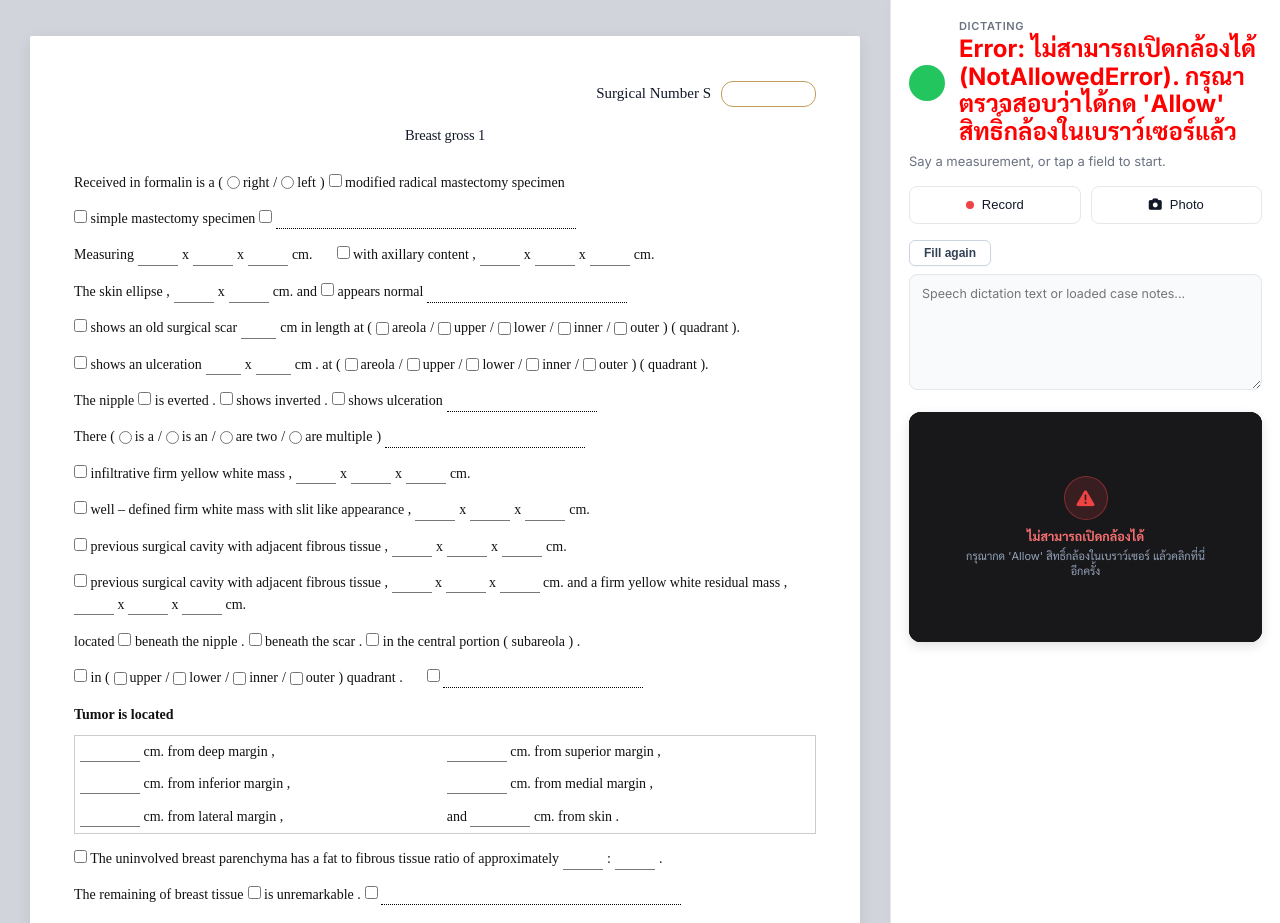
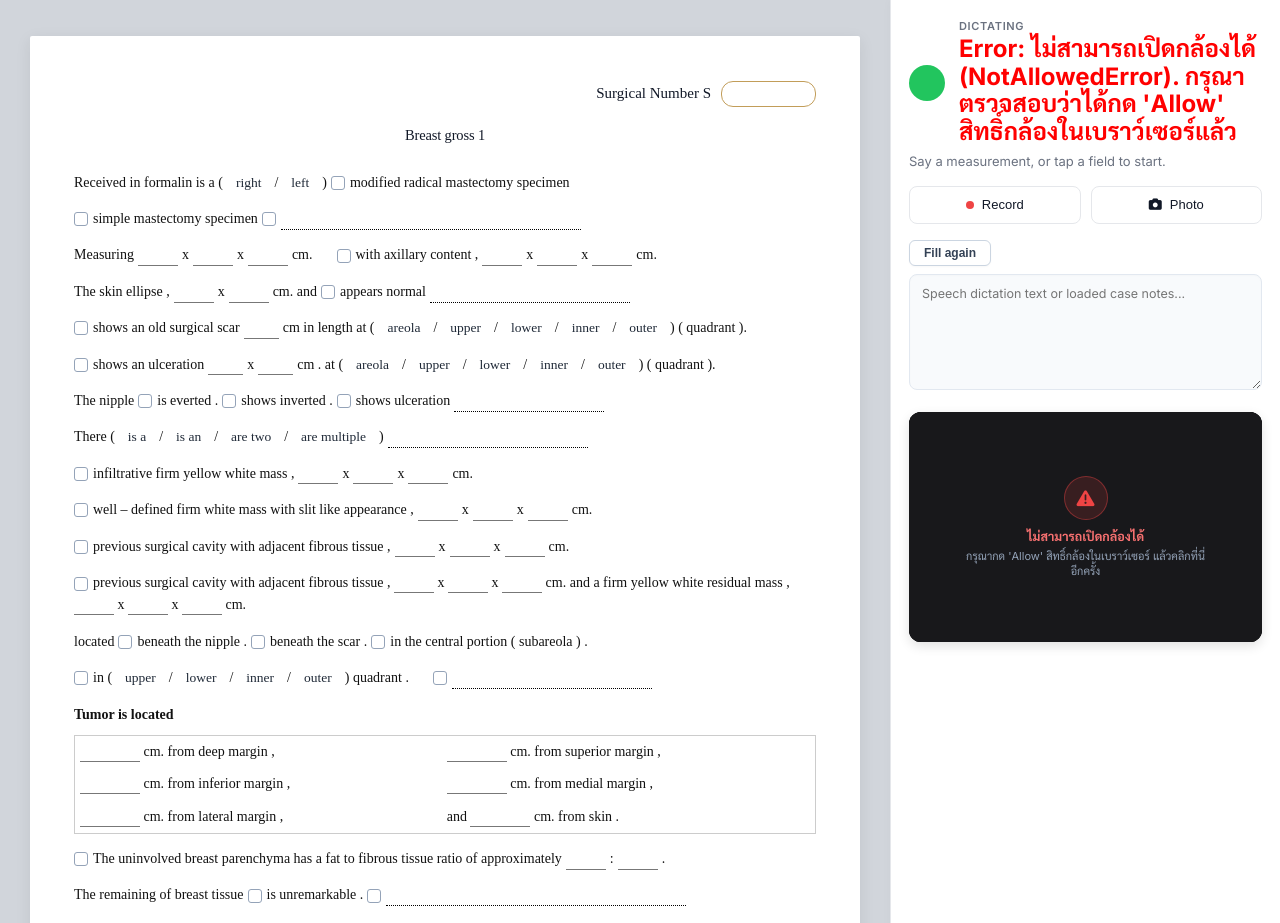
Before and after one commit to roojask/app_pathology_7-7-2569, a Flask app: page / in a window 1280 px wide. Shown: the part 56-979 px from the top of the page. Run offline with Flask 3, Linux system fonts and the light colour scheme; some libraries are stand-ins or nearby versions.

Commit message:
fix: style circle-option as rounded capsule pill matching reference image and hide native checkboxes

```diff
--- a/static/script.js
+++ b/static/script.js
@@ -1538,6 +1538,9 @@ document.addEventListener('DOMContentLoaded', function () {
         if (data.s6_check) {
             setCheck('[name="s6_check"]', true);
             if (data.s7_len) setVal('[name="s7_len"]', data.s7_len);
+            if (data.s7_locs && Array.isArray(data.s7_locs)) {
+                data.s7_locs.forEach(loc => setCheck(`[name="s7_locs"][value="${loc}"]`, true));
+            }
         }
         // Ulcer
         if (data.s8_check) {
@@ -1545,6 +1548,9 @@ document.addEventListener('DOMContentLoaded', function () {
             if (data.s8_dims) {
                 setVal('[name="s8_dims_0"]', data.s8_dims[0]);
                 setVal('[name="s8_dims_1"]', data.s8_dims[1]);
+            }
+            if (data.s8_locs && Array.isArray(data.s8_locs)) {
+                data.s8_locs.forEach(loc => setCheck(`[name="s8_locs"][value="${loc}"]`, true));
             }
         }
         // Nipple
--- a/static/style.css
+++ b/static/style.css
@@ -569,11 +569,119 @@ body {
     background-color: #f0f7ff;
 }
 
+/* ==========================================================================
+   Circle Option (Capsule Pill Selection - Matching User Image 2)
+   ========================================================================== */
 .circle-option {
     display: inline-flex;
     align-items: center;
-    gap: 3px;
+    justify-content: center;
     cursor: pointer;
+    user-select: none;
+    vertical-align: middle;
+    position: relative;
+    margin: 0 1px;
+}
+
+/* Completely hide the raw native radio/checkbox inputs inside circle-option */
+.circle-option input[type="radio"],
+.circle-option input[type="checkbox"] {
+    position: absolute;
+    opacity: 0;
+    pointer-events: none;
+    width: 0;
+    height: 0;
+    margin: 0;
+    padding: 0;
+}
+
+/* Default unselected text label */
+.circle-option span {
+    display: inline-block;
+    padding: 2px 8px;
+    border-radius: 9999px;
+    color: #1f2937;
+    font-size: 13.5px;
+    font-weight: 400;
+    line-height: 1.35;
+    transition: all 0.15s ease;
+    text-align: center;
+}
+
+/* Subtle hover preview */
+.circle-option:hover span {
+    background-color: #f1f5f9;
+    color: #0f172a;
+}
+
+/* Selected state: Black pill with bold white text (matching Image 2) */
+.circle-option input:checked + span {
+    background-color: #18181b !important;
+    color: #ffffff !important;
+    font-weight: 700 !important;
+    border-radius: 9999px !important;
+    padding: 2px 10px !important;
+    box-shadow: 0 1px 2px rgba(0, 0, 0, 0.25);
+}
+
+/* ==========================================================================
+   Standard Form Checkbox Styling (Square boxes matching Image 2)
+   ========================================================================== */
+.patho-form label:not(.circle-option) {
+    display: inline-flex;
+    align-items: center;
+    cursor: pointer;
+    user-select: none;
+}
+
+/* Hide native checkbox input in standard labels */
+.patho-form label:not(.circle-option) input[type="checkbox"],
+.patho-form label:not(.circle-option) input[type="radio"] {
+    position: absolute;
+    opacity: 0;
+    pointer-events: none;
+    width: 0;
+    height: 0;
+    margin: 0;
+    padding: 0;
+}
+
+.checkbox-visual {
+    width: 14px;
+    height: 14px;
+    min-width: 14px;
+    border: 1px solid #94a3b8;
+    border-radius: 3px;
+    background-color: #ffffff;
+    display: inline-flex;
+    align-items: center;
+    justify-content: center;
+    margin-right: 5px;
+    position: relative;
+    vertical-align: middle;
+    transition: all 0.15s ease;
+    box-sizing: border-box;
+}
+
+.patho-form label:not(.circle-option):hover .checkbox-visual {
+    border-color: #475569;
+}
+
+/* Checked state: Dark square with crisp white checkmark */
+.patho-form label:not(.circle-option) input[type="checkbox"]:checked + .checkbox-visual {
+    background-color: #18181b;
+    border-color: #18181b;
+}
+
+.patho-form label:not(.circle-option) input[type="checkbox"]:checked + .checkbox-visual::after {
+    content: '';
+    display: block;
+    width: 3.5px;
+    height: 7px;
+    border: solid #ffffff;
+    border-width: 0 1.8px 1.8px 0;
+    transform: rotate(45deg);
+    margin-bottom: 2px;
 }
 
 /* Focused elements for voice / gesture highlight */
```
